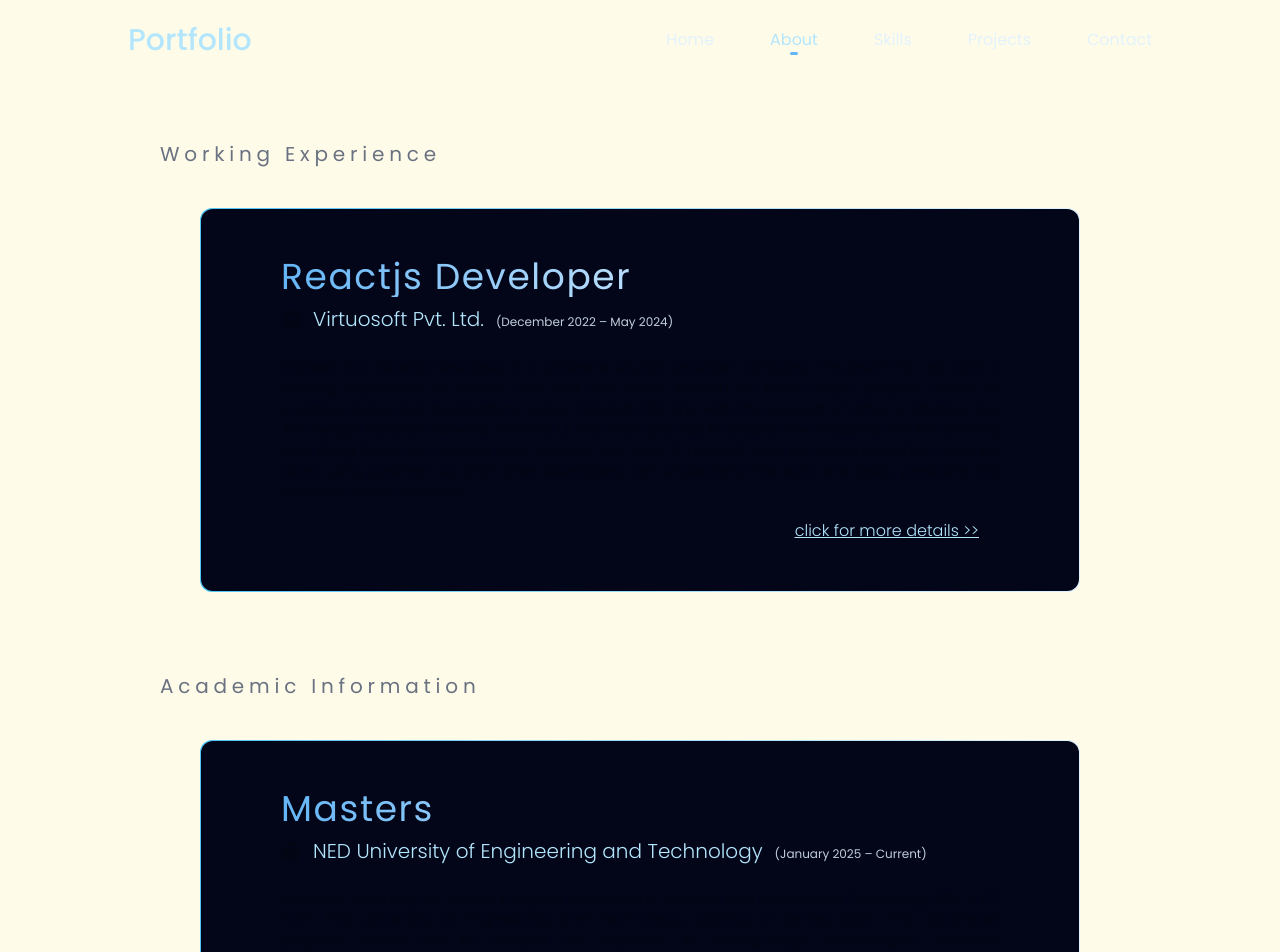
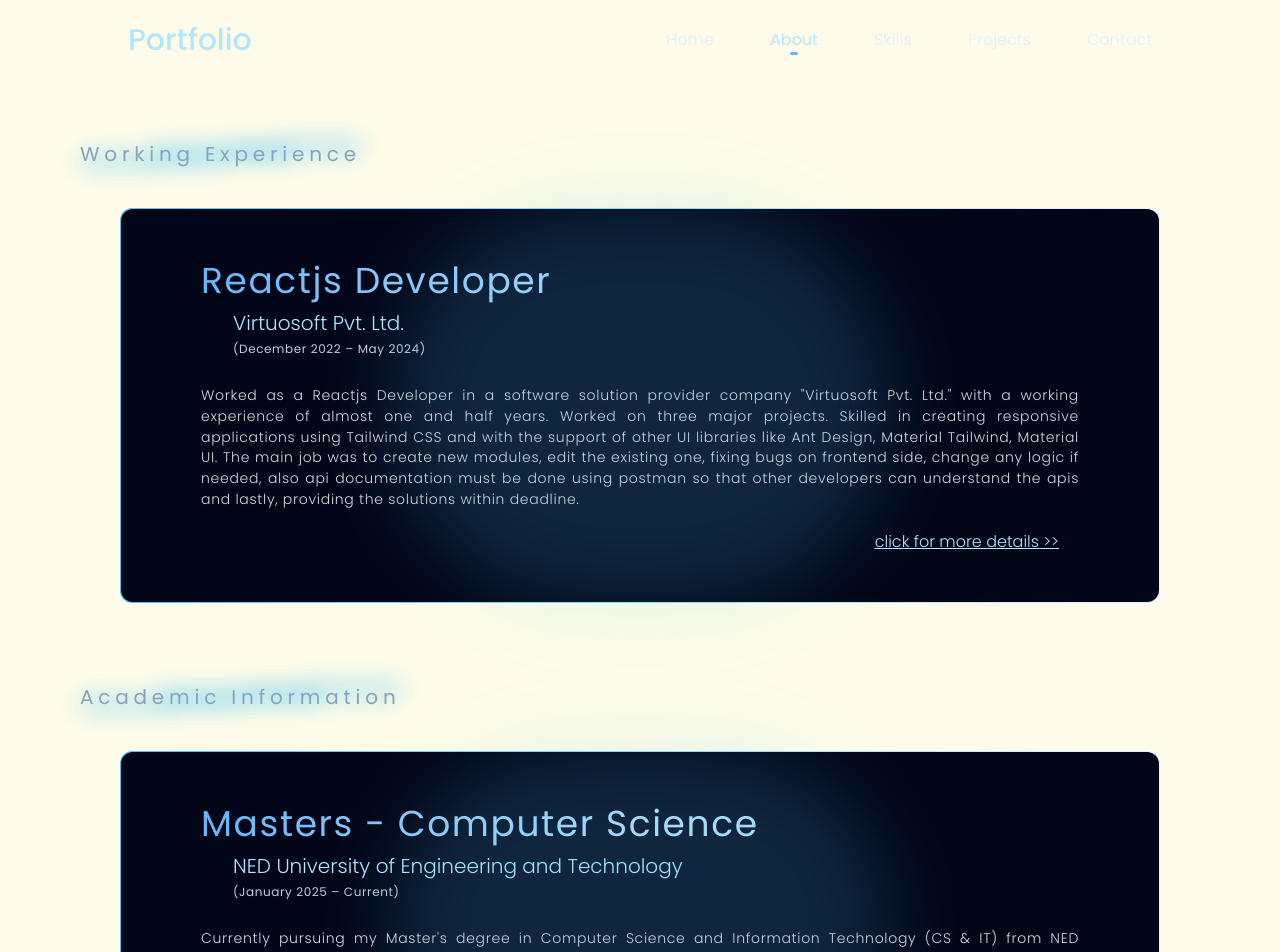
Before and after one commit to MAzeemSidd/M_Azeem_PortFolio, a Next.js app: page /about in a window 1280 px wide. Shown: the top 952 px of the page. Built offline with nearby package versions, Linux system fonts and the light colour scheme.

Commit message:
Enhance styling and hover effects in About.tsx component

```diff
--- a/src/components/links/About.tsx
+++ b/src/components/links/About.tsx
@@ -6,20 +6,21 @@ interface InfoDivType { heading: string; subHeading: string, duration: durationT
 interface InfoSectionType { children: ReactNode; heading: string}
 
 const InfoDiv: FC<InfoDivType> = ({ heading, subHeading, duration,  description, svg, link }) => (
-  <div className='h-auto bg-gradient-to-r from-light-blue-300 to-blue-50 rounded-xl p-[1px]'>
-    <div className='bg-[#020618] rounded-xl px-20 py-12 flex flex-col gap-4'>
-      <div className='flex flex-col gap-2'>
-        <div className='text-4xl inline-block tracking-[.1rem] text-wrap text-transparent bg-clip-text bg-gradient-to-r from-blue-300 via-blue-100 to-light-blue-100'>{heading}</div>
+  <div className='group relative h-auto bg-gradient-to-r from-light-blue-300 to-blue-50 rounded-xl p-[1px] hover:from-[#020618] hover:to-[#020618] shadow-none transition-shadow duration-500 ease-out hover:shadow-[rgb(197,255,255)_0px_0px_15px_2px]'>
+    <div className='absolute z-0 top-1/2 left-1/2 transform -translate-x-1/2 -translate-y-1/2 h-[100%] w-[500px] bg-light-blue-300/85 blur-2xl opacity-20 rounded-full' />
+    <div className='z-30 bg-[#020618] group-hover:bg-[#171717] rounded-xl px-20 py-12 flex flex-col gap-5'>
+      <div className='flex flex-col gap-1'>
+        <div className='py-1 text-4xl inline-block tracking-[.1rem] text-wrap text-transparent bg-clip-text bg-gradient-to-r from-blue-300 via-blue-100 to-light-blue-100'>{heading}</div>
         <div className='flex flex-row gap-3 items-baseline'>
           <svg className='w-5 h-5 self-center' xmlns="http://www.w3.org/2000/svg" viewBox="0 0 24 24">{svg}</svg>
           <div className='text-xl text-light-blue-100 font-light'>{subHeading}</div>
-          <div className='text-xs text-blue-50/85'>{`(${duration.from} – ${duration.to})`}</div>
         </div>
+        <div className='text-xs text-blue-50/85 ml-8 tracking-wider'>{`(${duration.from} – ${duration.to})`}</div>
       </div>
-      <div className='text-sm pt-2 tracking-wide leading-[1.3rem] text-justify font-light'>{description}</div>
+      <div className='text-sm pt-2 tracking-wider leading-[1.3rem] text-justify font-light text-white sm:text-white/85 group-hover:text-white'>{description}</div>
       {
         link &&
-        <div className='flex justify-end px-5 text-base font-light underline text-light-blue-100'>
+        <div className='flex justify-end px-5 text-base font-light underline text-light-blue-100 hover:text-light-blue-300'>
           <Link href={link}>{"click for more details >>"}</Link>
         </div>
       }
@@ -28,9 +29,17 @@ const InfoDiv: FC<InfoDivType> = ({ heading, subHeading, duration,  description,
 )
 
 const InfoSection: FC<InfoSectionType> = ({ children, heading }) => (
-  <div className='w-screen px-40 py-10'>
-    <div className='text-xl tracking-[.3rem] text-[#6a7282] mb-10'>
-      {heading}
+  <div className='w-full max-w-[1440px] mx-auto px-6 sm:px-10 lg:px-20 py-10'>
+    <div className='text-xl tracking-[.3rem] text-[#949cab] mb-10'>
+      <span className='relative'>
+        <span className='z-10'>{heading}</span>
+        <div className='absolute z-0 top-0 right-0 h-[3px] w-[30%] bg-light-blue-300 rounded-full blur-md opacity-80' />
+        <div className='absolute z-0 top-1/4 right-0 h-[6px] w-[50%] bg-light-blue-300 rounded-full blur-md opacity-80' />
+        <div className='absolute z-0 top-1/2 left-1/2 transform -translate-x-1/2 -translate-y-1/2 h-[8px] w-[50%] bg-light-blue-300 rounded-full blur-md opacity-80' />
+        <div className='absolute z-0 bottom-1/4 left-0 h-[6px] w-[50%] bg-light-blue-300 rounded-full blur-md opacity-80' />
+        <div className='absolute z-0 bottom-0 left-0 h-[3px] w-[30%] bg-light-blue-300 rounded-full blur-md opacity-80' />
+        {/* <div className='absolute z-0 top-1/2 left-1/2 transform -translate-x-1/2 -translate-y-1/2 h-[6px] w-full bg-blue-gray-300 rounded-full blur-lg' /> */}
+      </span>
     </div>
     <div className='flex flex-col justify-center items-center gap-14 px-10'>
       {children}
@@ -43,12 +52,13 @@ const BriefcaseSVG: FC<{}> = () => (<g fill="none" stroke="currentColor" strokeL
 
 const About: FC<{}> = () => {
   return (
-    <div className='h-auto grid grid-flow-row grid-cols-1 w-screen pt-5 pb-16'>
+    <div className='h-auto overflow-x-hidden grid grid-flow-row grid-cols-1 pt-5 pb-16'>
       <InfoSection heading='Working Experience'>
         <InfoDiv
           heading='Reactjs Developer'
           subHeading='Virtuosoft Pvt. Ltd.'
-          duration={{from: 'December 2022', to: 'May 2024'}} description='Worked as a Reactjs Developer in a software solution provider company "Virtuosoft Pvt. Ltd." with a working experience of almost one and half years. Worked on three major projects. Skilled in creating responsive applications using Tailwind CSS and with the support of other UI libraries like Ant Design, Material Tailwind, Material UI. The main job was to create new modules, edit the existing one, fixing bugs on frontend side, change any logic if needed, also api documentation must be done using postman so that other developers can understand the apis and lastly, providing the solutions within deadline.'
+          duration={{from: 'December 2022', to: 'May 2024'}}
+          description='Worked as a Reactjs Developer in a software solution provider company "Virtuosoft Pvt. Ltd." with a working experience of almost one and half years. Worked on three major projects. Skilled in creating responsive applications using Tailwind CSS and with the support of other UI libraries like Ant Design, Material Tailwind, Material UI. The main job was to create new modules, edit the existing one, fixing bugs on frontend side, change any logic if needed, also api documentation must be done using postman so that other developers can understand the apis and lastly, providing the solutions within deadline.'
           svg={<BriefcaseSVG />}
           link='/skills'
         />
@@ -56,15 +66,17 @@ const About: FC<{}> = () => {
 
       <InfoSection heading='Academic Information'>
         <InfoDiv
-          heading='Masters'
+          heading='Masters - Computer Science'
           subHeading='NED University of Engineering and Technology'
-          duration={{ from: 'January 2025', to: 'Current' }} description={`Currently pursuing my Master's degree in Computer Science and Information Technology (CS & IT) from NED University of Engineering and Technology, starting in Spring 2025. This advanced program allows me to deepen my expertise in cutting-edge technologies, research methodologies, and innovative solutions in the field of computing. With a strong foundation in both theoretical and practical aspects, I aim to enhance my skills in areas like AI, software development, and data science. This academic journey reflects my commitment to continuous learning and professional growth in the ever-evolving tech industry`}
+          duration={{ from: 'January 2025', to: 'Current' }}
+          description={`Currently pursuing my Master's degree in Computer Science and Information Technology (CS & IT) from NED University of Engineering and Technology, starting in Spring 2025. This advanced program allows me to deepen my expertise in cutting-edge technologies, research methodologies, and innovative solutions in the field of computing. With a strong foundation in both theoretical and practical aspects, I aim to enhance my skills in areas like AI, software development, and data science. This academic journey reflects my commitment to continuous learning and professional growth in the ever-evolving tech industry`}
           svg={<BuildingSVG />}
         />
         <InfoDiv
-          heading='Bachelors'
+          heading='Bachelors - Software Engineering'
           subHeading='Virtual University of Pakistan'
-          duration={{ from: 'April 2016', to: 'April 2023' }} description={`I hold a Bachelor's degree in Software Engineering from Virtual University of Pakistan (2016 – 2023), where I gained a strong foundation in programming, software development, and system design. My coursework and hands-on projects equipped me with expertise in full-stack development, including frontend and backend technologies. For my final year project, I developed a mobile application using React Native, supported by a Node.js / Express.js server and MongoDB database, showcasing my ability to build scalable and efficient solutions. This degree has honed my problem-solving skills and prepared me for real-world software engineering challenges.`}
+          duration={{ from: 'April 2016', to: 'April 2023' }}
+          description={`I hold a Bachelor's degree in Software Engineering from Virtual University of Pakistan (2016 – 2023), where I gained a strong foundation in programming, software development, and system design. My coursework and hands-on projects equipped me with expertise in full-stack development, including frontend and backend technologies. For my final year project, I developed a mobile application using React Native, supported by a Node.js / Express.js server and MongoDB database, showcasing my ability to build scalable and efficient solutions. This degree has honed my problem-solving skills and prepared me for real-world software engineering challenges.`}
           svg={<BuildingSVG />}
         />
       </InfoSection>
@@ -73,15 +85,17 @@ const About: FC<{}> = () => {
         <InfoDiv
           heading='MERN Stack Development'
           subHeading='UIT University'
-          duration={{ from: 'January 2020', to: 'January 2021' }} description={`Hands-on training in React.js, Node.js, Express.js, and MongoDB. Proficient in building dynamic, responsive web applications using modern JavaScript, HTML, and CSS, with a strong focus on frontend development technology React.js. Gained practical experience through a Frontend internship in React.js framework after the certification, where I implemented RESTful API integrations, state management, and UI component libraries. Passionate about writing efficient, scalable code and crafting seamless user experiences.`}
+          duration={{ from: 'January 2020', to: 'January 2021' }}
+          description={`Hands-on training in React.js, Node.js, Express.js, and MongoDB. Proficient in building dynamic, responsive web applications using modern JavaScript, HTML, and CSS, with a strong focus on frontend development technology React.js. Gained practical experience through a Frontend internship in React.js framework after the certification, where I implemented RESTful API integrations, state management, and UI component libraries. Passionate about writing efficient, scalable code and crafting seamless user experiences.`}
           svg={<BuildingSVG />}
         />
-        {/* <InfoDiv
+        <InfoDiv
           heading='DevOps Engineering'
           subHeading='NED University of Engineering and Technology'
-          duration={{ from: 'Aug 2024', to: 'Oct 2024' }} description={`I hold a Bachelor's degree in Software Engineering from Virtual University of Pakistan (2016 – 2023), where I gained a strong foundation in programming, software development, and system design. My coursework and hands-on projects equipped me with expertise in full-stack development, including frontend and backend technologies. For my final year project, I developed a mobile application using React Native, supported by a Node.js / Express.js server and MongoDB database, showcasing my ability to build scalable and efficient solutions. This degree has honed my problem-solving skills and prepared me for real-world software engineering challenges.`}
+          duration={{ from: 'Aug 2024', to: 'Oct 2024' }}
+          description={`I hold a Bachelor's degree in Software Engineering from Virtual University of Pakistan (2016 – 2023), where I gained a strong foundation in programming, software development, and system design. My coursework and hands-on projects equipped me with expertise in full-stack development, including frontend and backend technologies. For my final year project, I developed a mobile application using React Native, supported by a Node.js / Express.js server and MongoDB database, showcasing my ability to build scalable and efficient solutions. This degree has honed my problem-solving skills and prepared me for real-world software engineering challenges.`}
           svg={<BuildingSVG />}
-        /> */}
+        />
       </InfoSection>
     </div>
   )
```
